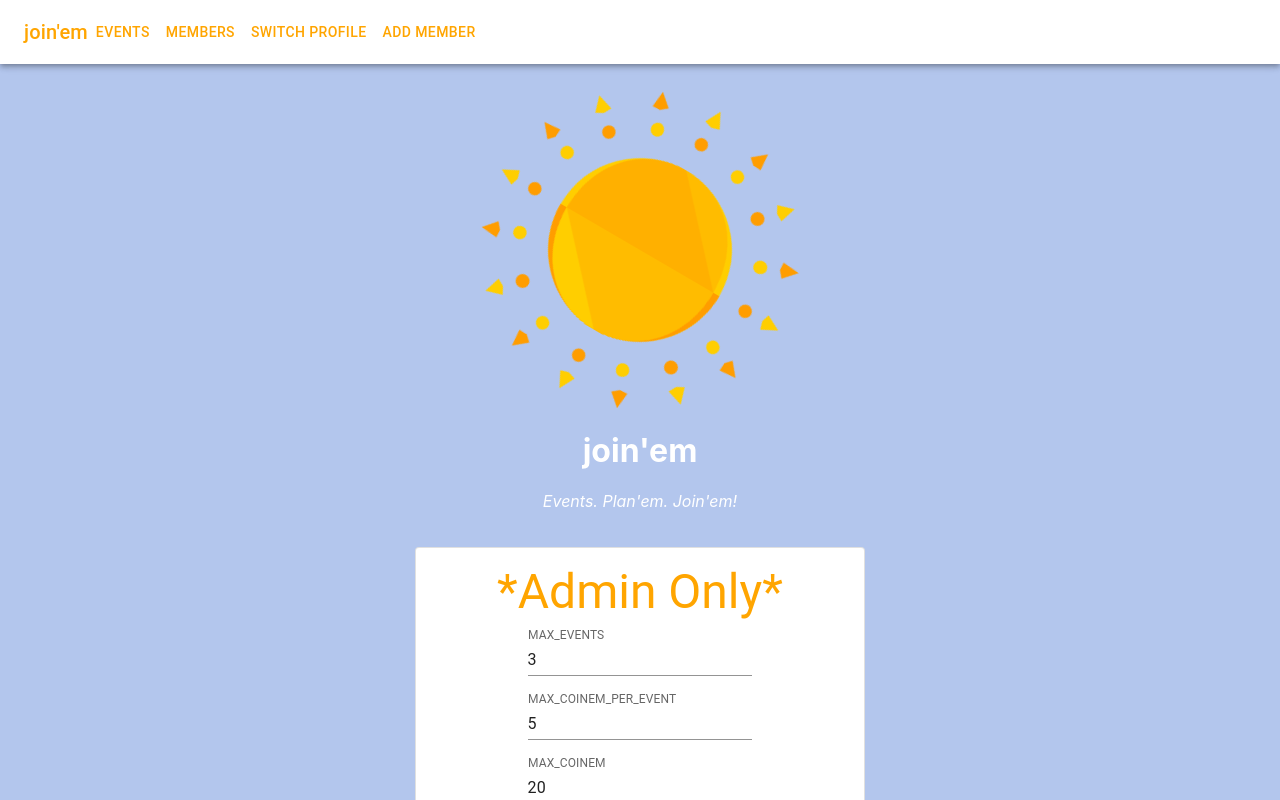
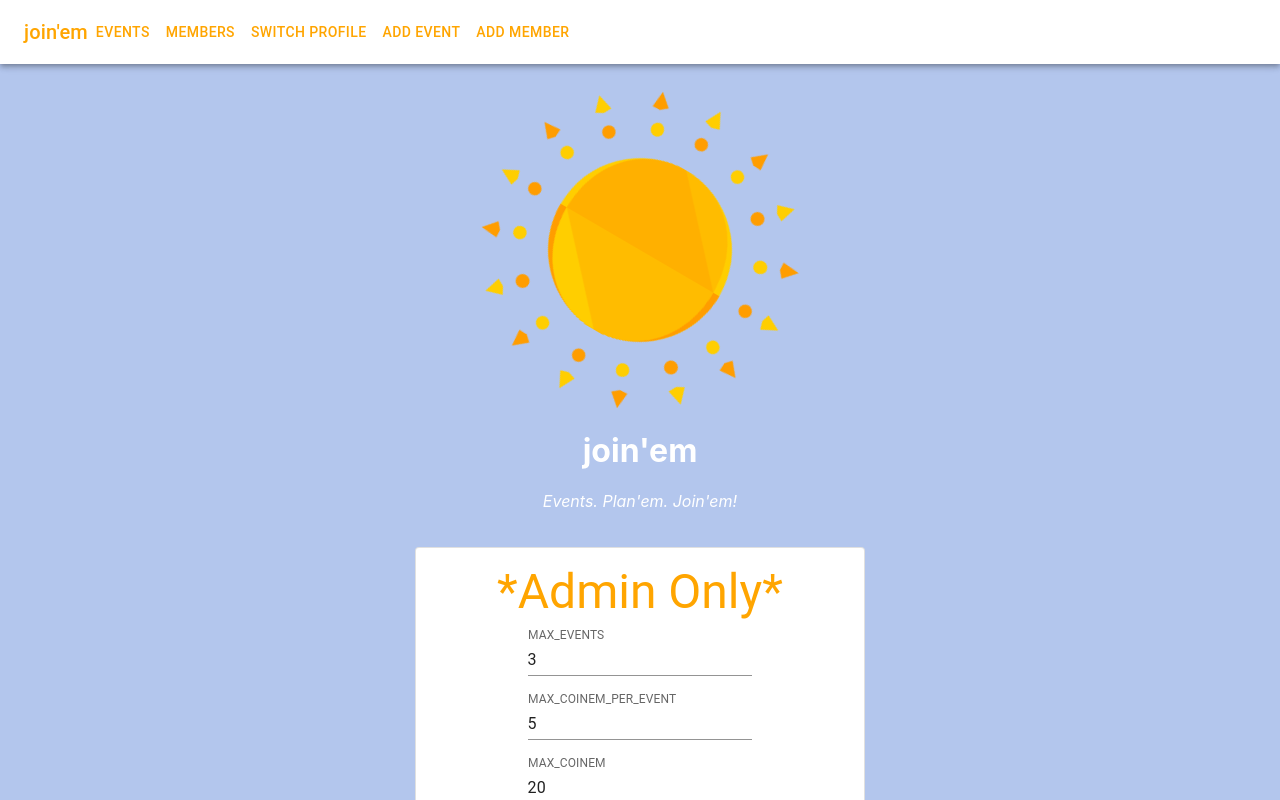
Before and after one commit to selinaes/React-WebApp, a React (Create React App) app: page / in a window 1280 px wide. Shown: the top 800 px of the page. Built offline with nearby package versions, Linux system fonts and the light colour scheme.

Commit message:
added NavBar link to InputEvent component

```diff
--- a/src/Components/Events.js
+++ b/src/Components/Events.js
@@ -40,9 +40,9 @@ const theme = createTheme({
 });
 
 function calculateEventCoinem(evtObj, members){
-  let sponsorCoinsPair = {};
   let num = evtObj.uid;
   let sponsorsList = members.filter(member => member.coinem[num] !== undefined);
+  let sponsorCoinsPair = {};
   sponsorsList.map( member => sponsorCoinsPair[member.username] = member.coinem[num]);
   let sponsors = Object.keys(sponsorCoinsPair);
   let coinems = Object.values(sponsorCoinsPair);
@@ -424,6 +424,9 @@ class EventsPage extends React.Component {
   }
 
   calculateDisplay(viewOption, events){
+    //this condition is to ensure that: if a viewOption is selected but the member switch identity back to admin, all events can be displayed in the admin-view
+    //Otherwise, admin don't have a user profile/spent coinems etc, so will run into error
+    //when the admin switch identity to another user, the previous viewOption before switching to admin still apply.
     if (this.props.currentUser === 'admin'){
       viewOption = 'all';
     }
--- a/src/Components/NavBar.js
+++ b/src/Components/NavBar.js
@@ -12,6 +12,7 @@ export default function ButtonAppBar() {
           <Button href="#events" color="inherit" align="right">Events</Button>
           <Button href="#members" color="inherit">Members</Button>
           <Button href="#switchUser" color="inherit">Switch Profile</Button>
+          <Button href="#addEvent" color="inherit">Add Event</Button>
           <Button href="#addUser" color="inherit">Add Member</Button>
         </Toolbar>
       </AppBar>
```
